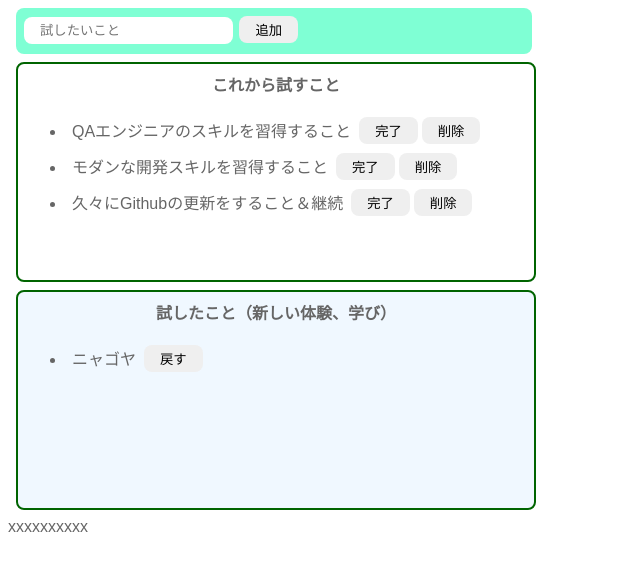
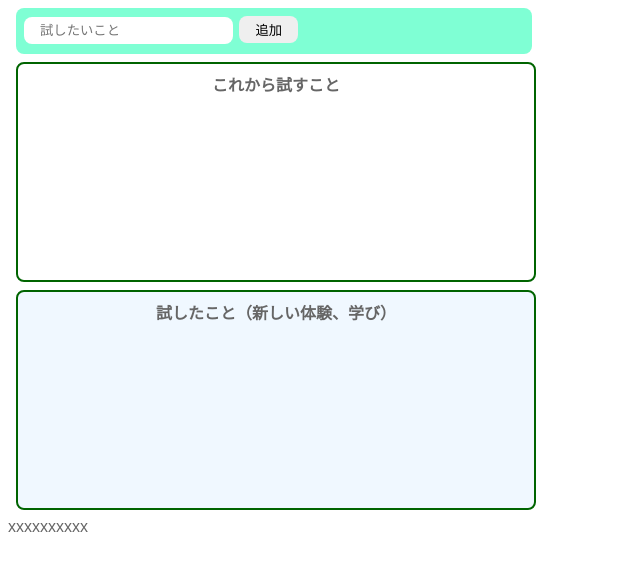
Before and after one commit to h-waji/js-sandbox, a website built with Parcel: page index.html in a window 1280 px wide. Shown: the whole page, without its empty margins (0-640 px from the left). Built offline with nearby package versions, Linux system fonts and the light colour scheme.

Commit message:
リファクタ

```diff
--- a/index.html
+++ b/index.html
@@ -13,38 +13,11 @@
     <div class="incomplete-area">
       <p class="title">これから試すこと</p>
       <ul id="incomplete-list">
-        <li>
-          <div class="list-row">
-            <p class="try-item">QAエンジニアのスキルを習得すること</p>
-            <button>完了</button>
-            <button>削除</button>
-          </div>
-        </li>
-        <li>
-          <div class="list-row">
-            <p class="try-item">モダンな開発スキルを習得すること</p>
-            <button>完了</button>
-            <button>削除</button>
-          </div>
-        </li>
-        <li>
-          <div class="list-row">
-            <p class="try-item">久々にGithubの更新をすること＆継続</p>
-            <button>完了</button>
-            <button>削除</button>
-          </div>
-        </li>
       </ul>
     </div>
     <div class="complete-area">
       <p class="title">試したこと（新しい体験、学び）</p>
       <ul id="complete-list">
-        <li>
-          <div class="list-row">
-            <p class="try-item">ニャゴヤ</p>
-            <button>戻す</button>
-          </div>
-        </li>
       </ul>
     </div>
     <div id="app"></div>
--- a/src/index.js
+++ b/src/index.js
@@ -4,6 +4,10 @@ const onClickAdd = () => {
   const inputText = document.getElementById("add-text").value;
   document.getElementById("add-text").value = "";
 
+  createIncompleteTryItem(inputText);
+}
+
+const createIncompleteTryItem = (tryItem) => {
   const li = document.createElement("li");
 
   const div = document.createElement("div");
@@ -11,7 +15,7 @@ const onClickAdd = () => {
 
   const p = document.createElement("p");
   p.className = "try-item";
-  p.innerText = inputText;
+  p.innerText = tryItem;
 
   // 完了ボタン
   const completeButton = document.createElement("button");
@@ -25,8 +29,14 @@ const onClickAdd = () => {
     // 戻すボタン
     const backButton = document.createElement("button");
     backButton.innerText = "戻す";
+
+    backButton.addEventListener("click", () => {
+      const tryItemText = backButton.previousElementSibling.innerText;
+      createIncompleteTryItem(tryItemText);
+      backButton.closest("li").remove();
+    });
+
     moveTarget.firstElementChild.appendChild(backButton);
-
     document.getElementById("complete-list").appendChild(moveTarget);
   });
 
@@ -48,6 +58,6 @@ const onClickAdd = () => {
   // console.log(p);
 
   document.getElementById("incomplete-list").appendChild(li);
-}
+};
 
 document.getElementById("add-button").addEventListener("click", onClickAdd);
```
